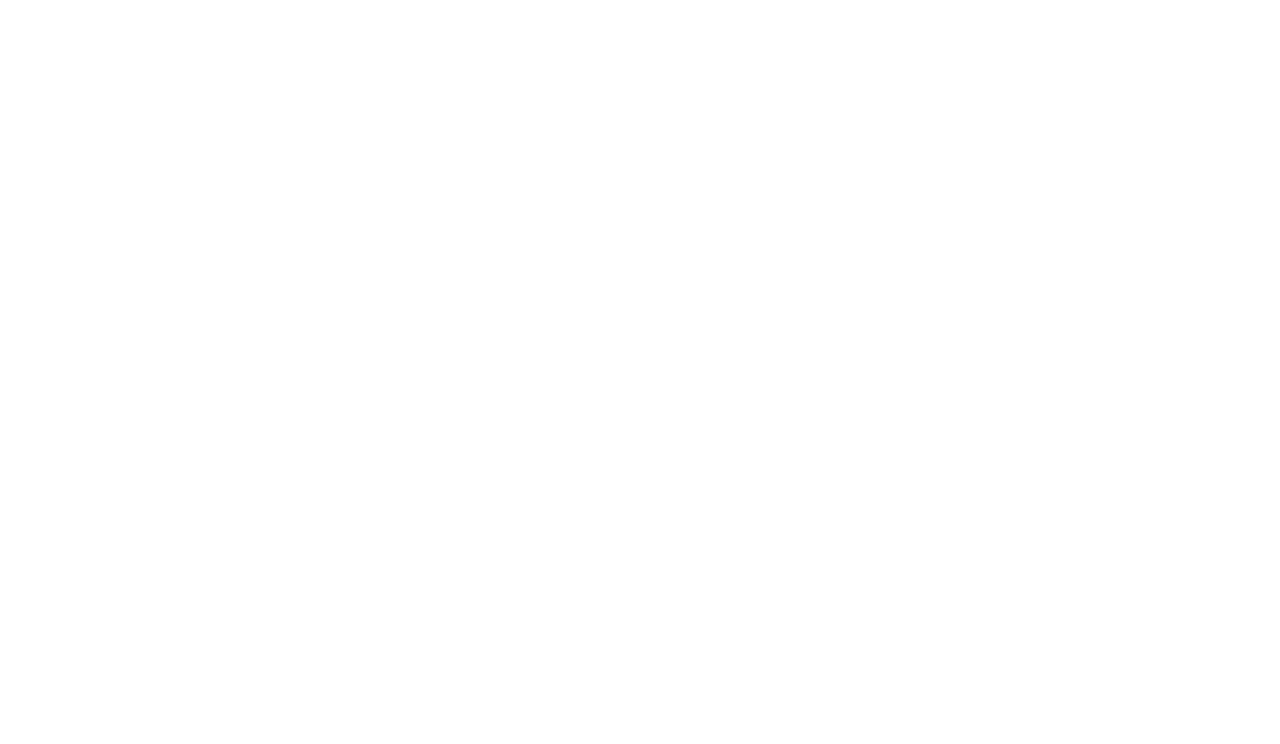
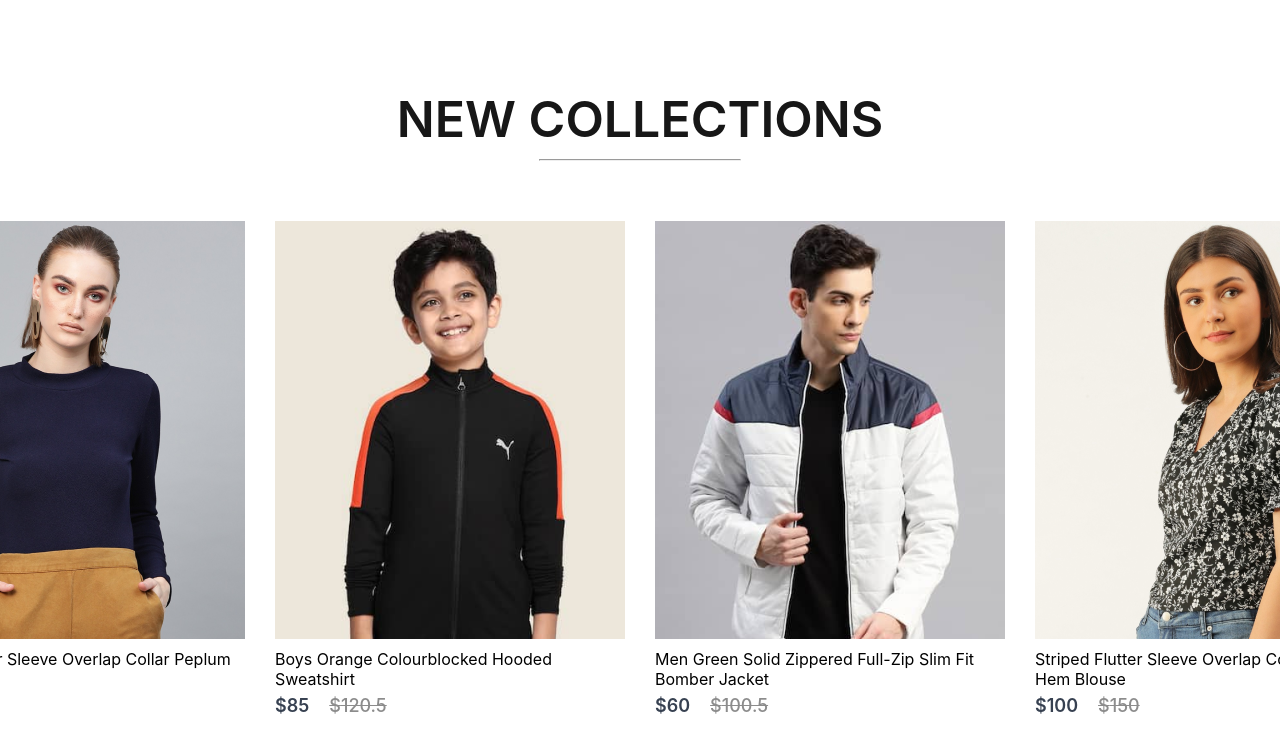
Before and after one commit to nishthadiwanji/hkf, a React (Create React App) app in the folder frontend/: page / in a window 1280 px wide. Shown: the part 2195-2939 px from the top of the page. Before the commit the page ends 2284 px from the top, so only its background shows below. Built offline with nearby package versions, Linux system fonts and the light colour scheme.

Commit message:
new collections component added to home page

```diff
--- /dev/null
+++ b/frontend/src/Components/NewCollections/NewCollections.css
@@ -0,0 +1,27 @@
+.new-collections{
+    display: flex;
+    flex-direction: column;
+    align-items: center;
+    gap: 10px;
+    height: 90vh;
+}
+
+.new-collections h1{
+    color: #171717;
+    font-size: 50px;
+    font-weight: 600;
+}
+
+.new-collections hr{
+    width: 200px;
+    height: 6px;
+    border-radius: 10px;
+    background: #252525;
+}
+
+.collections{
+    display: grid;
+    grid-template-columns: 1fr 1fr 1fr 1fr;
+    margin-top: 50px;
+    gap: 30px;
+}
--- /dev/null
+++ b/frontend/src/Components/NewCollections/NewCollections.jsx
@@ -0,0 +1,24 @@
+import React from 'react'
+import './NewCollections.css'
+import new_collection from '../Assets/new_collections'
+import { Item } from '../Item/Item'
+
+export const NewCollections = () => {
+    return (
+        <div className='new-collections'>
+            <h1>NEW COLLECTIONS</h1>
+            <hr />
+            <div className="collections">
+                {new_collection.map((item,i)=>{
+                    return <Item
+                    key={i}
+                    id={item.id}
+                    name={item.name}
+                    image={item.image}
+                    new_price={item.new_price}
+                    old_price={item.old_price} />
+                })}
+            </div>
+        </div>
+    )
+}
--- a/frontend/src/Pages/Shop.jsx
+++ b/frontend/src/Pages/Shop.jsx
@@ -1,5 +1,6 @@
 import React from 'react'
 import {Hero} from '../Components/Hero/Hero'
+import { NewCollections } from '../Components/NewCollections/NewCollections'
 import { Offers } from '../Components/Offers/Offers'
 import { Popular } from '../Components/Popular/Popular'
 
@@ -9,6 +10,7 @@
             <Hero/>
             <Popular/>
             <Offers/>
+            <NewCollections/>
         </div>
     )
 }
```
